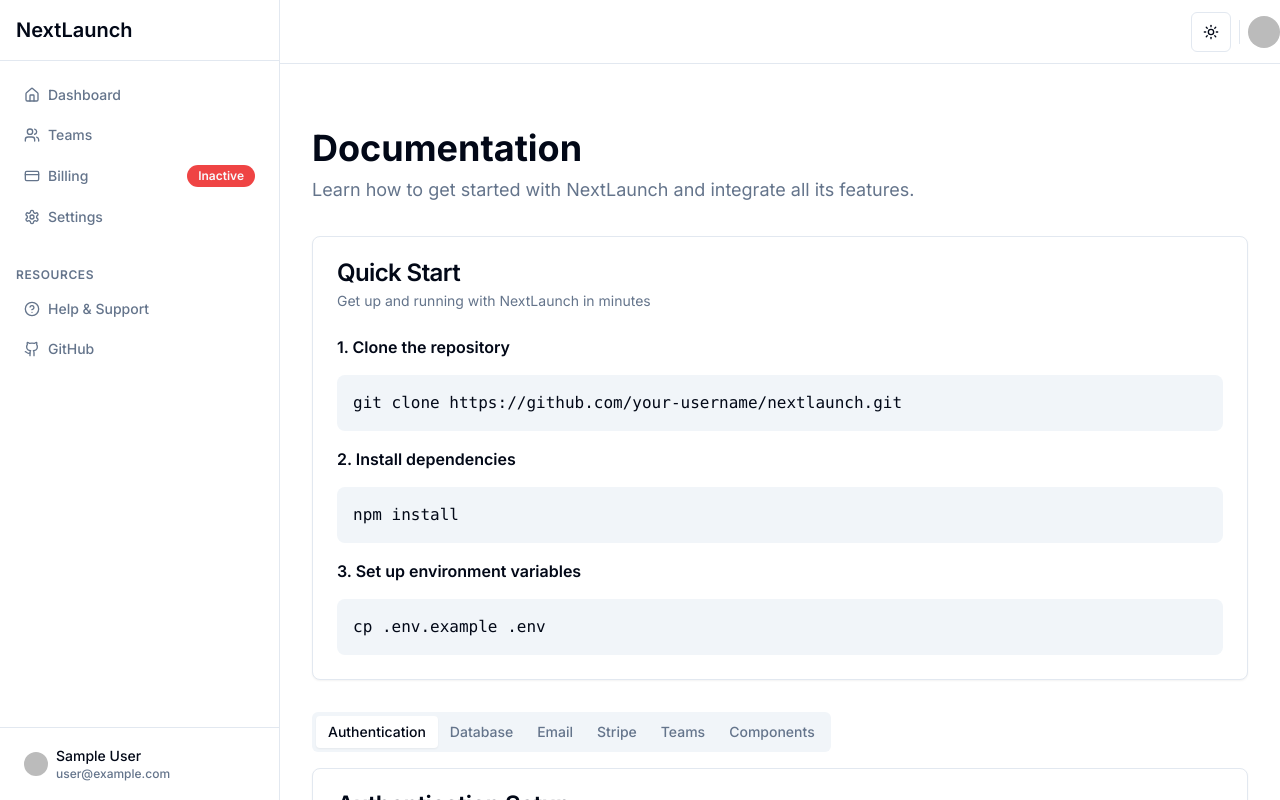
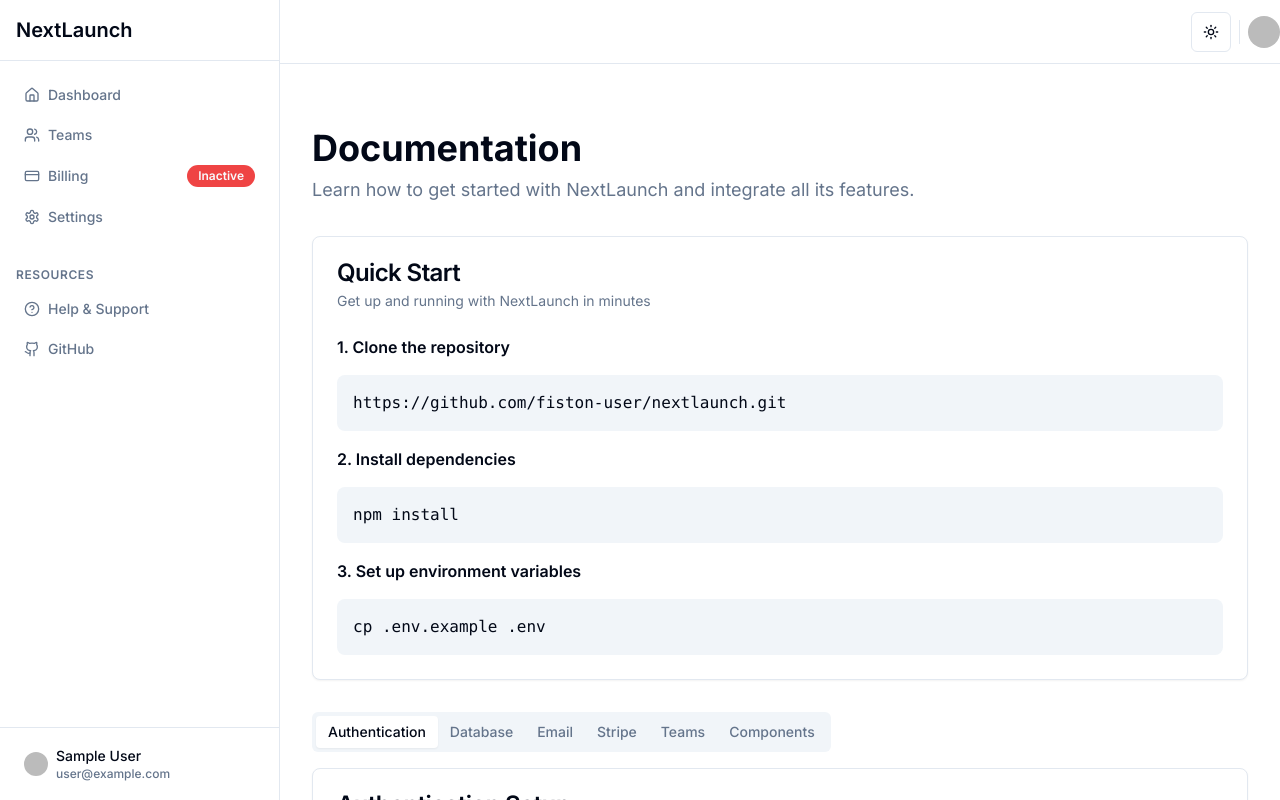
Before and after one commit to sunilgawai/cmd.feedback, a Next.js app: page /dashboard/docs in a window 1280 px wide. Shown: the top 800 px of the page. Built offline with nearby package versions, Linux system fonts and the light colour scheme; no server answers; sample sign-in values are in the browser's storage.

Commit message:
valid url

```diff
--- a/app/dashboard/docs/page.tsx
+++ b/app/dashboard/docs/page.tsx
@@ -36,9 +36,7 @@
           <CardContent className="space-y-4">
             <h3 className="font-semibold">1. Clone the repository</h3>
             <pre className="bg-muted p-4 rounded-lg overflow-x-auto">
-              <code>
-                git clone https://github.com/your-username/nextlaunch.git
-              </code>
+              <code>https://github.com/fiston-user/nextlaunch.git</code>
             </pre>
 
             <h3 className="font-semibold">2. Install dependencies</h3>
```
